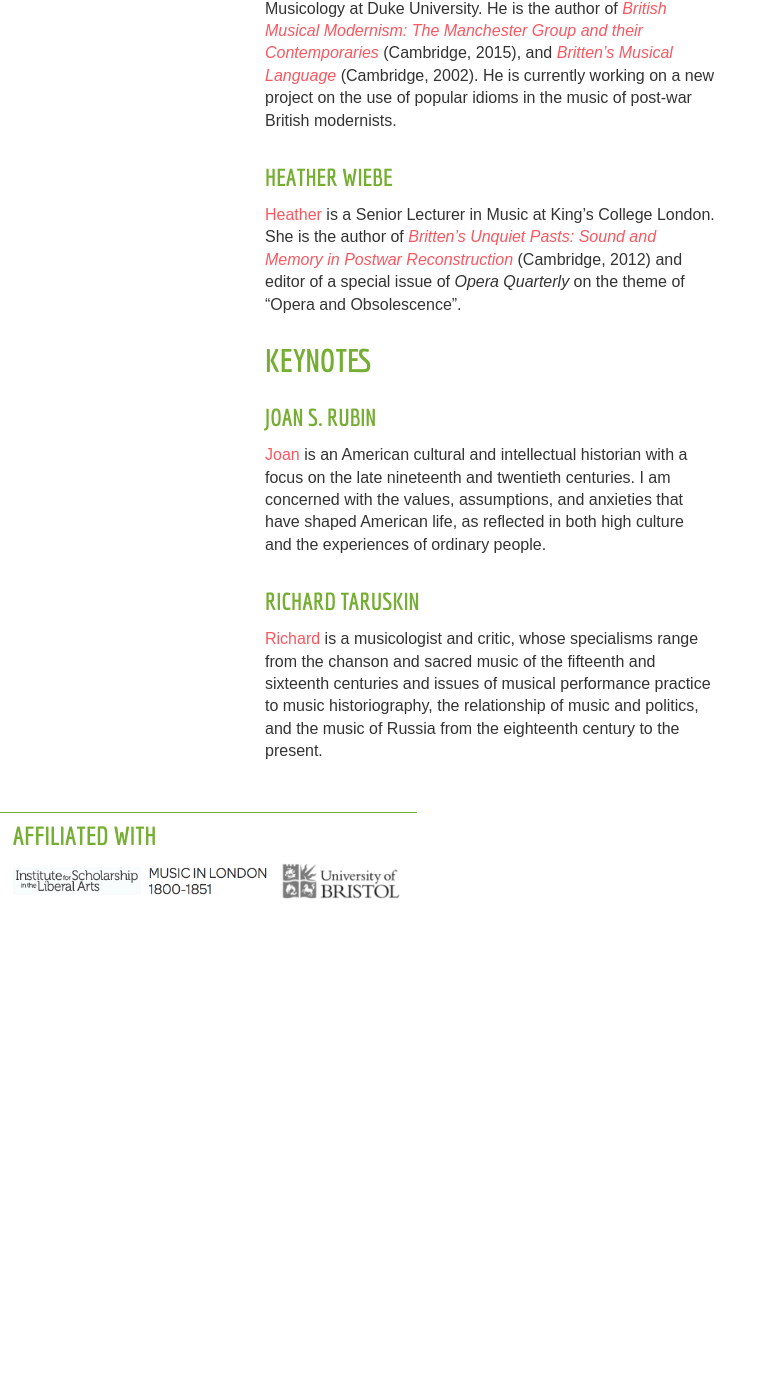
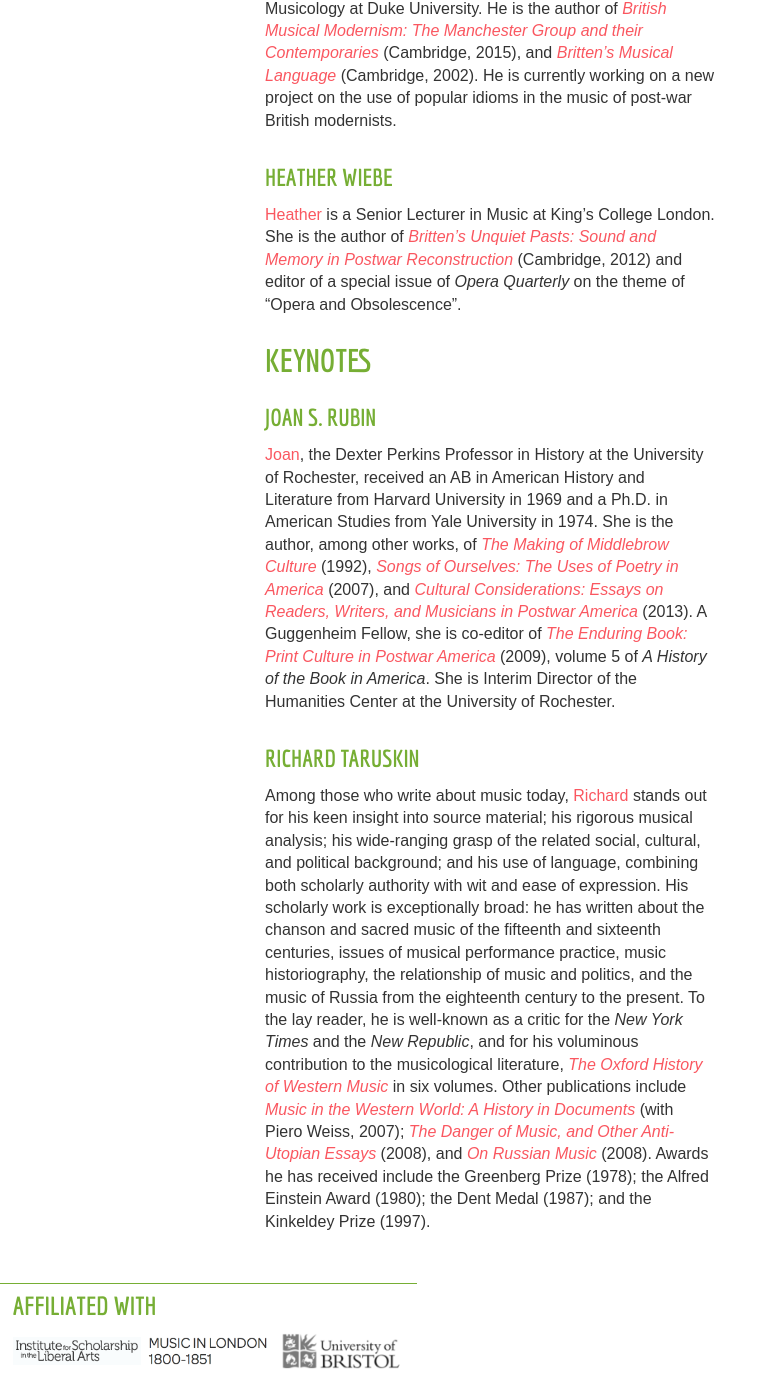
Before and after one commit to musicandthemiddlebrow/musicandthemiddlebrow.github.io, a Jekyll site: the page built from people.html, in a window 1280 px wide and 1400 px high, scrolled down 1334 px. Shown: the whole window, without its empty margins (0-764 px from the left). Built offline with Jekyll 4.4.1, drawn with Linux system fonts in a browser that asks for light colours; before the commit the page ends 2263 px from its top, so only the background shows below that.

Commit message:
Update keynote bios

```diff
--- a/people.html
+++ b/people.html
@@ -63,13 +63,28 @@ permalink: /people/
 <h2>Keynotes</h2>
 
 <h3><a name="rubin"></a>Joan S. Rubin</h3>
-  <p><a href="http://www.rochester.edu/college/his/faculty/rubin_joan/index.html">Joan</a> is
-  an American cultural and intellectual historian with a focus on the late nineteenth and twentieth centuries.
-  I am concerned with the values, assumptions, and anxieties that have shaped American life,
-  as reflected in both high culture and the experiences of ordinary people.</p>
+  <p><a href="http://www.rochester.edu/college/his/faculty/rubin_joan/index.html">Joan</a>,
+    the Dexter Perkins Professor in History at the University of Rochester, received an AB
+    in American History and Literature from Harvard University in 1969 and a Ph.D. in American
+    Studies from Yale University in 1974. She is the author, among other works, of
+    <em><a href="http://uncpress.unc.edu/browse/book_detail?title_id=579">The Making of Middlebrow Culture</a></em> (1992),
+    <em><a href="http://www.hup.harvard.edu/catalog.php?isbn=9780674035126">Songs of Ourselves: The Uses of Poetry in America</a></em> (2007),
+    and <em><a href="http://www.umass.edu/umpress/title/cultural-considerations">Cultural Considerations: Essays on Readers, Writers, and Musicians in Postwar America</a></em> (2013).
+    A Guggenheim Fellow, she is co-editor of <em><a href="http://uncpress.unc.edu/browse/book_detail?title_id=1597">The Enduring Book: Print Culture in Postwar America</a></em> (2009),
+    volume 5 of <em>A History of the Book in America</em>. She is Interim Director of the
+    Humanities Center at the University of Rochester.</p>
 
 <h3><a name="taruskin"></a>Richard Taruskin</h3>
-  <p><a href="http://music.berkeley.edu/people/richard-taruskin/">Richard</a> is a musicologist and critic,
-    whose specialisms range from the chanson and sacred music of the fifteenth and sixteenth
-    centuries and issues of musical performance practice to music historiography, the relationship
-    of music and politics, and the music of Russia from the eighteenth century to the present.</p>
+  <p>Among those who write about music today, <a href="http://music.berkeley.edu/people/richard-taruskin/">Richard</a>
+    stands out for his keen insight into source material; his rigorous musical analysis; his wide-ranging
+    grasp of the related social, cultural, and political background; and his use of language, combining both
+    scholarly authority with wit and ease of expression. His scholarly work is exceptionally broad: he has written
+    about the chanson and sacred music of the fifteenth and sixteenth centuries, issues of musical
+    performance practice, music historiography, the relationship of music and politics, and the
+    music of Russia from the eighteenth century to the present. To the lay reader, he is well-known
+    as a critic for the <em>New York Times</em> and the <em>New Republic</em>, and for his voluminous contribution to the musicological literature,
+    <em><a href="http://www.oxfordwesternmusic.com/">The Oxford History of Western Music</a></em> in six volumes. Other publications include
+    <em><a href-"http://www.cengage.com/search/productOverview.do?N=4294922390+4294962550+4294918211">Music in the Western World: A History in Documents</a></em> (with Piero Weiss, 2007);
+    <em><a href="http://www.ucpress.edu/book.php?isbn=9780520268050">The Danger of Music, and Other Anti-Utopian Essays</a></em> (2008),
+    and <em><a href="http://www.ucpress.edu/book.php?isbn=9780520268067">On Russian Music</a></em> (2008).
+    Awards he has received include the Greenberg Prize (1978); the Alfred Einstein Award (1980); the Dent Medal (1987); and the Kinkeldey Prize (1997).</p>
```
